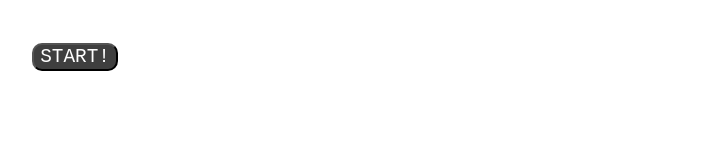
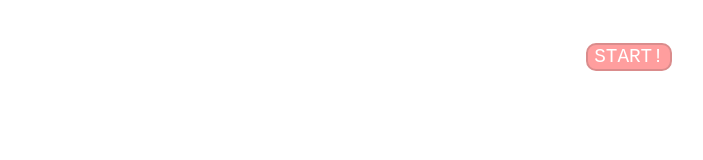
Before and after one commit to GoDoyeon/typing-game, a plain HTML site: page index.html in a window 1280 px wide. Shown: the whole page, without its empty margins (11-714 px from the left). Drawn offline with Linux system fonts and the light colour scheme.

Commit message:
CSS-edit css

```diff
--- a/style.css
+++ b/style.css
@@ -1,6 +1,11 @@
 * {
   font-family: 'Courier New', Courier, monospace;
   font-size: 1.1rem;
+}
+
+body {
+  display: flex;
+  justify-content: center;
 }
 
 .input,
@@ -8,14 +13,20 @@
 .score {
   display: none;
   margin: 2rem;
+  text-align: center;
+}
+
+.input {
+  text-align: center;
 }
 
 button {
   cursor: pointer;
   margin: 2rem;
-  background-color: rgb(63, 63, 63);
+  background-color: rgb(255, 158, 158);
   border-radius: 10px;
   color: white;
+  border: 2px solid rgb(218, 140, 140);
 }
 
 p {
```
